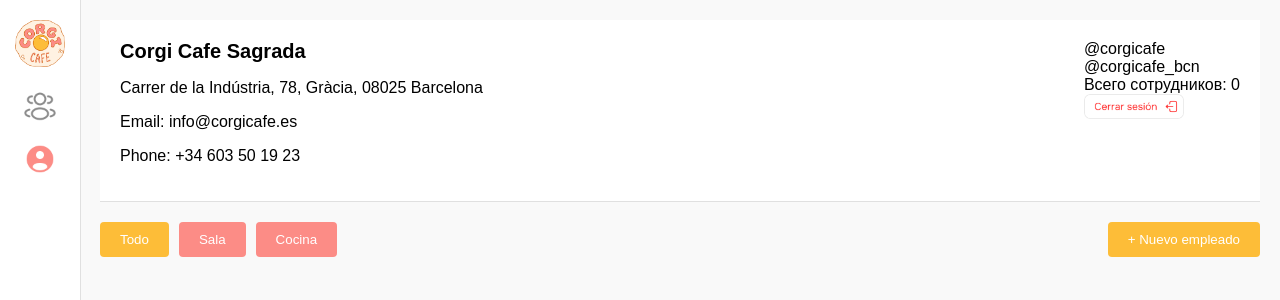
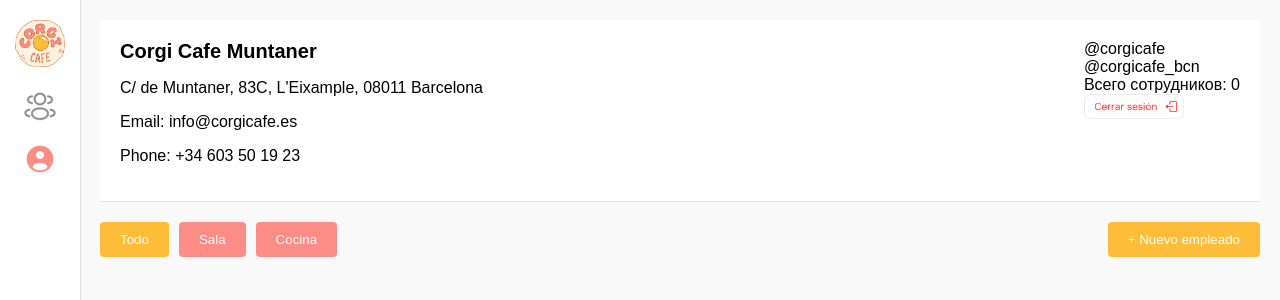
Before and after one commit to Begemot100/CorgiCafe, a Flask app: page /dashboard in a window 1280 px wide. Shown: the top 300 px of the page. Run offline with Flask 3, Linux system fonts and the light colour scheme; a user stored in the database is signed in; data that the repository does not hold is empty.

Commit message:
Добавил work.html и обновил app.py для corgimuntaner

```diff
--- a/app.py
+++ b/app.py
@@ -701,7 +701,7 @@
     return jsonify({"success": True, "logs": work_logs_list})
 # в начале файла добавить
 from datetime import datetime
-# fgfg
+# hjji
 @app.route('/update_work_log/<int:log_id>', methods=['POST'])
 def update_work_log(log_id):
     data = request.get_json()
--- a/templates/index.html
+++ b/templates/index.html
@@ -40,8 +40,8 @@
         <!-- Header -->
         <div class="header">
             <div class="cafe-info">
-                <h2 id="cafe-name">Corgi Cafe Sagrada</h2>
-                <p id="cafe-address">Carrer de la Indústria, 78, Gràcia, 08025 Barcelona</p>
+                <h2 id="cafe-name">Corgi Cafe Muntaner</h2>
+                <p id="cafe-address">C/ de Muntaner, 83C, L'Eixample, 08011 Barcelona</p>
                 <p id="cafe-email">Email: info@corgicafe.es</p>
                 <p id="cafe-phone">Phone: +34 603 50 19 23</p>
             </div>
--- a/templates/work.html
+++ b/templates/work.html
@@ -332,6 +332,6 @@
         {% include 'group_modal.html' %}
     </div>
     <script src="{{ url_for('static', filename='js/filter_modal.js') }}"></script>
-<!--jjj-->
+<!--jhvjvj-->
 </body>
 </html>
```
